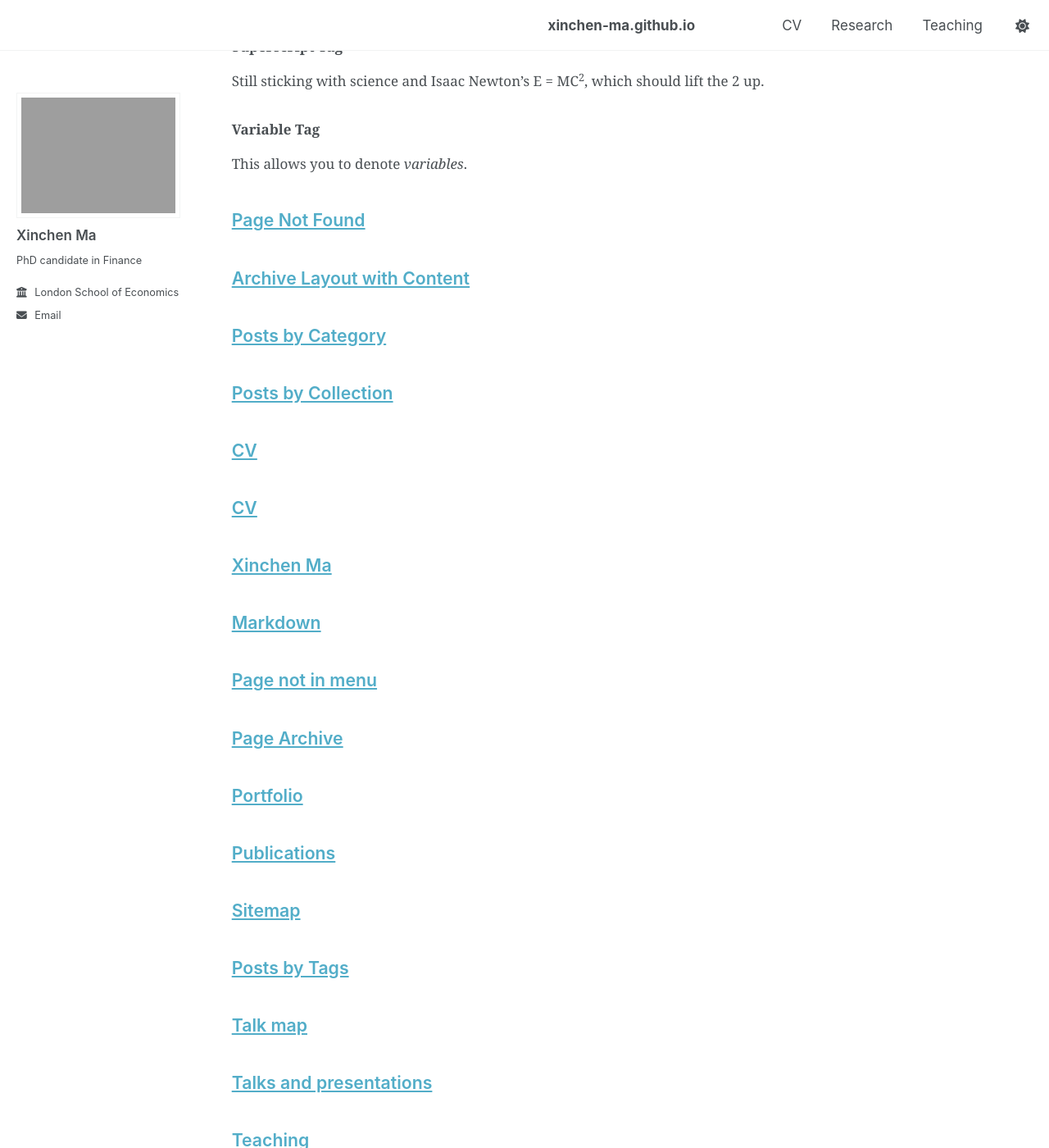
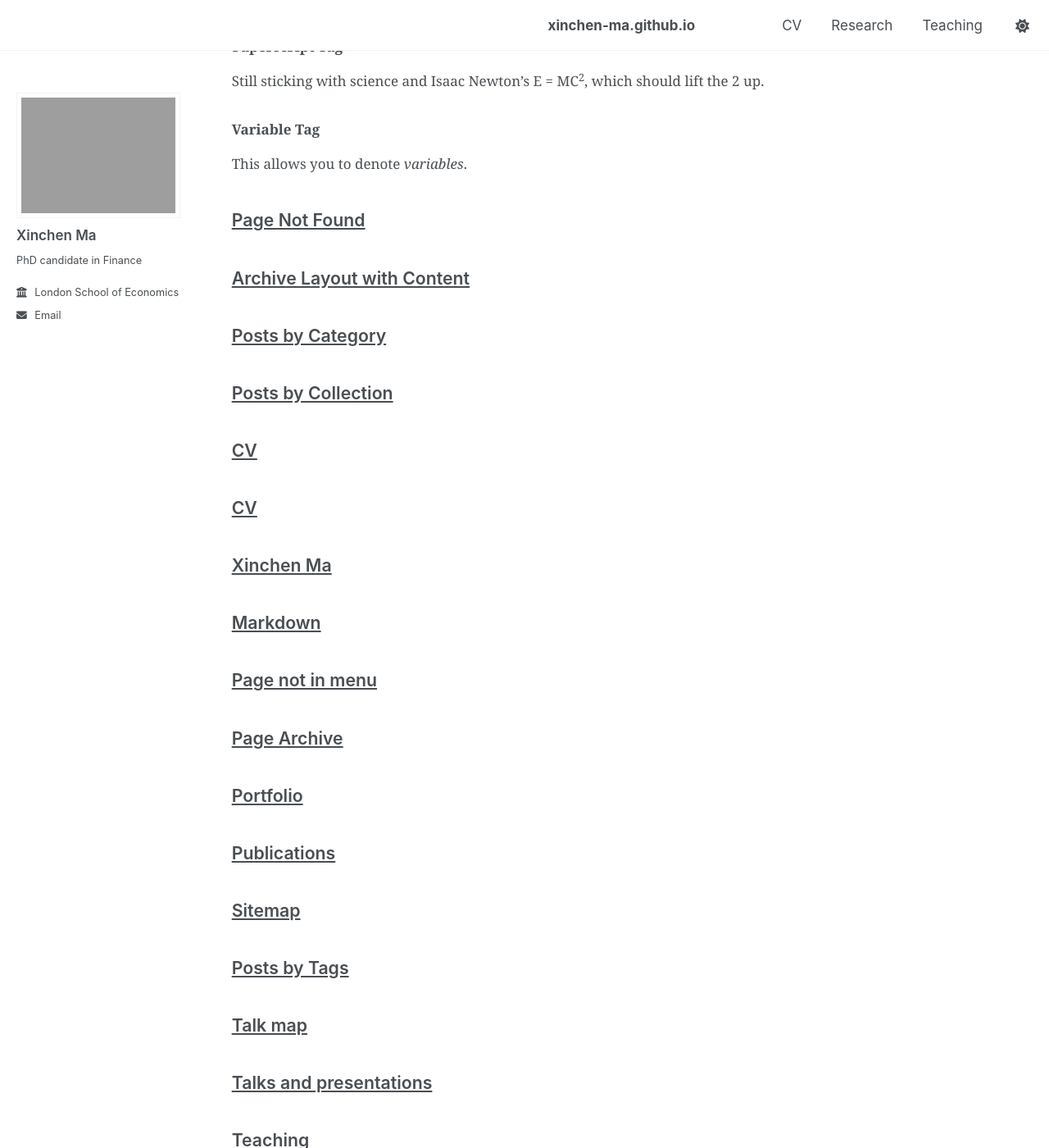
Before and after one commit to xinchen-ma/xinchen-ma.github.io, a Jekyll site: the page built from _pages/archive-layout-with-content.md, in a window 1280 px wide and 1400 px high, scrolled down 4349 px. Shown: the whole window at 82% size. Built offline with Jekyll 4.4.1, drawn with Linux system fonts in a browser that asks for light colours; a script that is not in the unit is left out.

Commit message:
Update custom.css

```diff
--- a/assets/css/custom.css
+++ b/assets/css/custom.css
@@ -127,3 +127,9 @@ h2 {
   display: inline-block;
   vertical-align: middle;
 }
+
+/* Links inside headings: keep underline, inherit color */
+h2 a, h3 a, h4 a {
+  color: inherit;        /* same color as the heading */
+  text-decoration: underline;
+}
```
